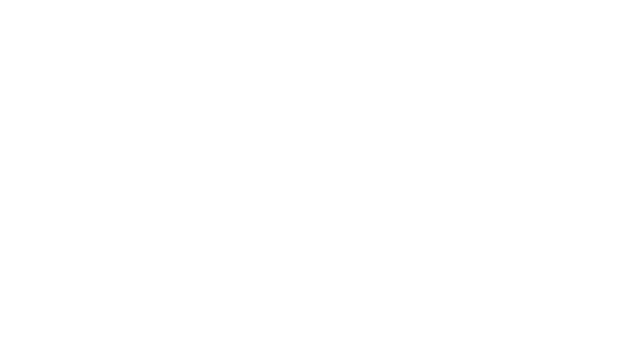
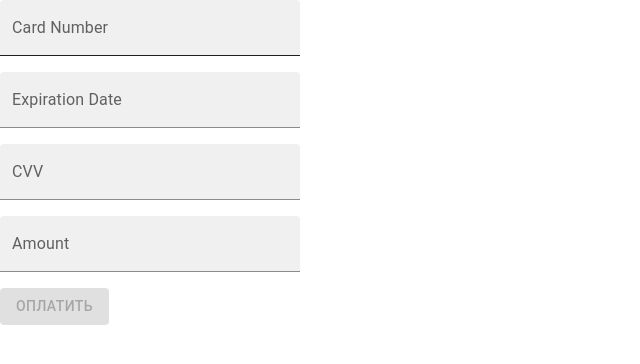
Before and after one commit to RuslanLaptev98/payments-widget, a Next.js app: page / in a window 1280 px wide. Shown: the top 364 px of the page, without its empty margins (0-640 px from the left). Built offline with nearby package versions, Linux system fonts and the light colour scheme.

Commit message:
#217 form layout

```diff
--- /dev/null
+++ b/components/CustomButton/CustomButton.tsx
@@ -0,0 +1,21 @@
+import React from 'react';
+import styles from './CustomButton.module.css';
+import { Button, Box } from '@mui/material';
+
+interface CustomButtonProps {
+  title: string;
+}
+
+const CustomButton: React.FC<CustomButtonProps> = ({ title }) => {
+  const [disabled, setDisabled] = React.useState(true);
+
+  return (
+    <Box sx={{ width: 300 }}>
+      <Button variant='contained' disabled={disabled}>
+        {title}
+      </Button>
+    </Box>
+  );
+};
+
+export default CustomButton;
--- /dev/null
+++ b/components/CustomInput/CustomInput.tsx
@@ -0,0 +1,18 @@
+import React from 'react';
+import styles from './CustomInput.module.css';
+import { TextField, Box } from '@mui/material';
+
+interface CustomInputProps {
+  label: string;
+  id: string;
+}
+
+const CustomInput: React.FC<CustomInputProps> = ({ label, id }) => {
+  return (
+    <Box sx={{ width: 300 }}>
+      <TextField variant='filled' label={label} id={id} fullWidth />
+    </Box>
+  );
+};
+
+export default CustomInput;
--- /dev/null
+++ b/components/Form/Form.tsx
@@ -0,0 +1,19 @@
+import React from 'react';
+import styles from './Form.module.css';
+import { Stack } from '@mui/material';
+import CustomInput from '../CustomInput/CustomInput';
+import CustomButton from '../CustomButton/CustomButton';
+
+const Form: React.FC = () => {
+  return (
+    <Stack spacing={2}>
+      <CustomInput label='Card Number' id='card-number' />
+      <CustomInput label='Expiration Date' id='expiration-date' />
+      <CustomInput label='CVV' id='cvv' />
+      <CustomInput label='Amount' id='amount' />
+      <CustomButton title='оплатить' />
+    </Stack>
+  );
+};
+
+export default Form;
--- a/pages/index.tsx
+++ b/pages/index.tsx
@@ -1,8 +1,8 @@
 import type { NextPage } from 'next';
-import styles from '../styles/Home.module.css';
+import Form from '../components/Form/Form';
 
 const Home: NextPage = () => {
-  return <div></div>;
+  return <Form />;
 };
 
 export default Home;
```
Also changed, not shown: components/CustomButton/CustomButton.module.css (added), components/CustomInput/CustomInput.module.css (added), components/Form/Form.module.css (added).
